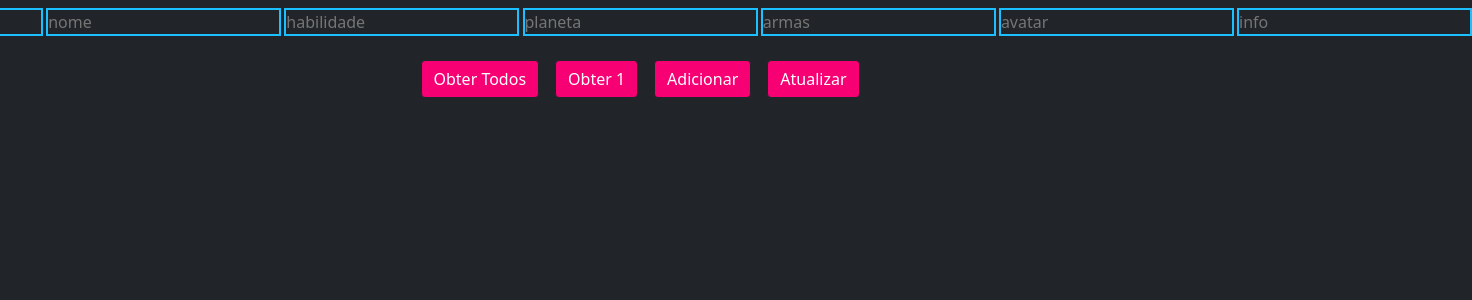
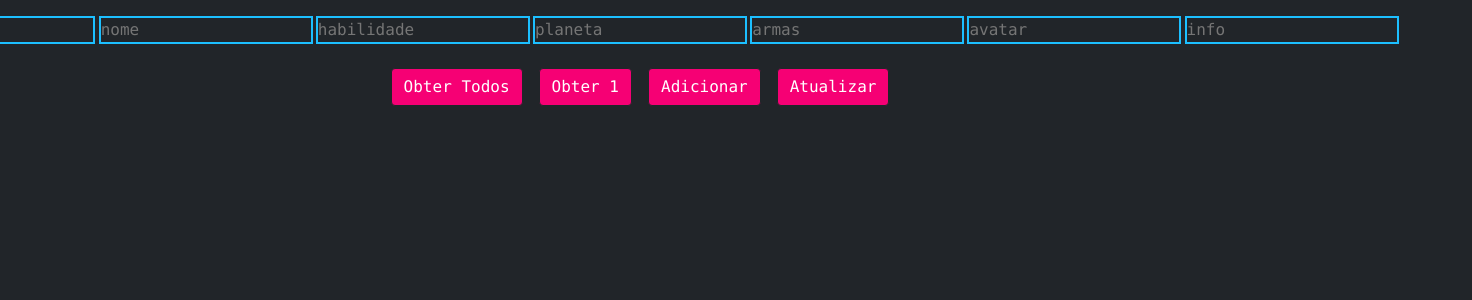
Before and after one commit to Ro3son/DEVinAngular, an Angular app in the folder app-card-star-wars/: page / in a window 1280 px wide. Shown: the top 300 px of the page, 1472 px wide, since content can reach past the window. Built offline with nearby package versions, Linux system fonts and the light colour scheme.

Commit message:
display flex

```diff
--- a/app-card-star-wars/src/app/components/star-wars/star-wars.component.html
+++ b/app-card-star-wars/src/app/components/star-wars/star-wars.component.html
@@ -1,3 +1,4 @@
+<main class="m-1 p-1 font-monospace">
     <div class="d-flex justify-content-center m-1 p-1 novoPersonagem">
         <input type="number" placeholder="id" [(ngModel)]="cadastraNovoPersonagem.id" />
         <input type="text" placeholder="nome" [(ngModel)]="cadastraNovoPersonagem.nome" />
@@ -7,7 +8,7 @@
         <input type="text" placeholder="avatar" [(ngModel)]="cadastraNovoPersonagem.avatar" />
         <input type="text" placeholder="info" [(ngModel)]="cadastraNovoPersonagem.info" />
     </div>
-<main class="d-flex justify-content-center m-1 p-1 font-monospace">
+    <div class="d-flex justify-content-center m-1 p-1 container-fluid">
         <div class="card" *ngFor="let personagem of personagens | keyobject">
             <button class="btn btn-dark text-end" (click)="delete(personagem.id)">X</button>
             <img [src]="personagem.avatar" class="card-img-top" alt="personagens-star-wars" />
@@ -21,10 +22,11 @@
                 <a [href]="personagem.info" class="btn btn-dark">Saiba +</a>
             </div>
         </div>
-</main>
+    </div>
     <div class="d-flex justify-content-center btns m-1 p-1">
         <button class="btn btn-dark" (click)="obterTodosPersonagens()">Obter Todos</button>
         <button class="btn btn-dark" (click)="obterIdPersonagem()">Obter 1</button>
         <button class="btn btn-dark" (click)="adicionarPersonagem()">Adicionar</button>
-    <button class="btn btn-dark">Atualizar</button>
+        <button class="btn btn-dark" (click)="atualizarPersonagem()">Atualizar</button>
     </div>
+</main>
```
Lines whose indentation alone changed are shown as unchanged.
